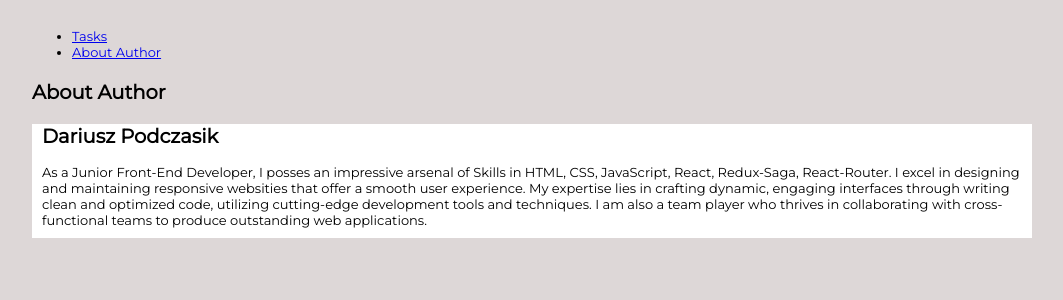
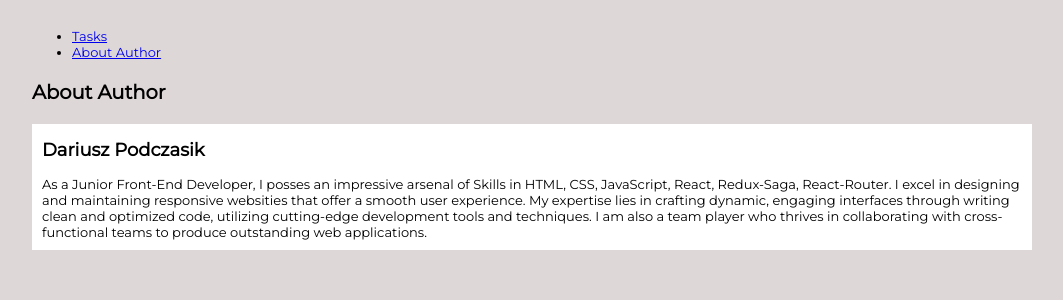
Before and after one commit to BoosterTech/To-Do-List-Redux-Saga-Module-14, a React (Create React App) app: page /#/author in a window 1280 px wide. Shown: the top 300 px of the page, without its empty margins (108-1171 px from the left). Built offline with nearby package versions, Linux system fonts and the light colour scheme.

Commit message:
Author Page header style added

```diff
--- a/src/common/Section/styled.js
+++ b/src/common/Section/styled.js
@@ -23,19 +23,28 @@ export const SectionContainer = styled.div`
 `;
 
 export const Header = styled.h2`
+  font-weight: bold;
+  font-size: large;
+
   ${(props) =>
     props.headertype === "section__headerTop" &&
     `
     padding: 30px 0 0 15px;
-    font-weight: bold;
-    font-size: large;
+
     `}
 
   ${(props) =>
     props.headertype === "section__header" &&
     `
       padding: 15px;
-      font-weight: bold;
-      font-size: large;
+
+    `}
+
+    ${(props) =>
+    props.headertype === "section__author" &&
+    `
+    padding: 15px 0 0 0px;
+
+
     `}
 `;
```
